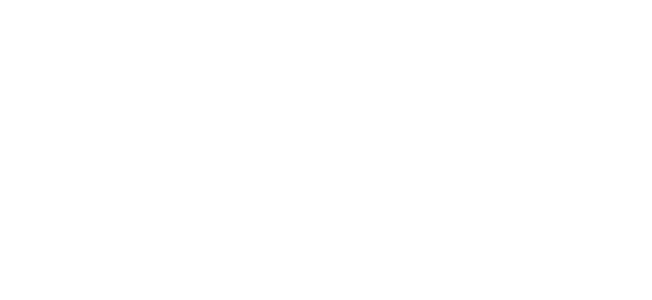
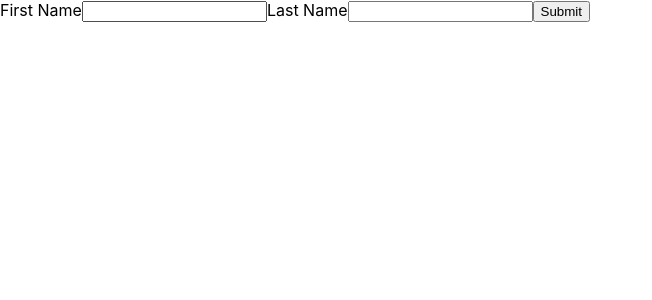
Before and after one commit to ahmedKhaireddine/Quiz-front-end, a React (Create React App) app: page /test in a window 1280 px wide. Shown: the top 300 px of the page, without its empty margins (0-652 px from the left). Built offline with nearby package versions, Linux system fonts and the light colour scheme; the HTML template or start-up script is replaced by a standard one; a web font is replaced by a local one.

Commit message:
création du composant signup

```diff
--- /dev/null
+++ b/src/components/Signup.jsx
@@ -0,0 +1,71 @@
+import React from 'react'
+import { useFormik } from 'formik'
+import * as Yup from 'yup'
+
+const Signup = () => {
+
+    const formik = useFormik({
+
+        initialValues: {
+            firstName: '',
+            lastName: '',
+        },
+
+        validationSchema: Yup.object({
+
+            firstName: Yup.string()
+                .max(15, 'Must be 15 characters or less')
+                .required('Required'),
+
+            lastName: Yup.string()
+                .max(20, 'Must be 20 characters or less')
+                .required('Required'),
+        }),
+
+        onSubmit: values => {
+            alert(JSON.stringify(values, null, 2));
+        },
+
+    });
+
+    return (
+        <form onSubmit={formik.handleSubmit}>
+
+            <label htmlFor="firstName">First Name</label>
+            <input
+                id="firstName"
+                name="firstName"
+                type="text"
+                onChange={formik.handleChange}
+                onBlur={formik.handleBlur}
+                value={formik.values.firstName}
+
+            />
+
+            {formik.touched.firstName && formik.errors.firstName ? (
+                <div>{formik.errors.firstName}</div>
+            ) : null}
+
+
+
+            <label htmlFor="lastName">Last Name</label>
+            <input
+                id="lastName"
+                name="lastName"
+                type="text"
+                onChange={formik.handleChange}
+                onBlur={formik.handleBlur}
+                value={formik.values.lastName}
+            />
+
+            {formik.touched.lastName && formik.errors.lastName ? (
+                <div>{formik.errors.lastName}</div>
+            ) : null}
+
+            <button type="submit">Submit</button>
+
+        </form>
+    )
+}
+
+export default Signup
--- a/src/pages/Test.jsx
+++ b/src/pages/Test.jsx
@@ -1,8 +1,9 @@
-
+import Signup from "../components/Signup"
 
 const Test = () => {
     return (
         <div>
+            <Signup/>
         </div>
     )
 }
```
